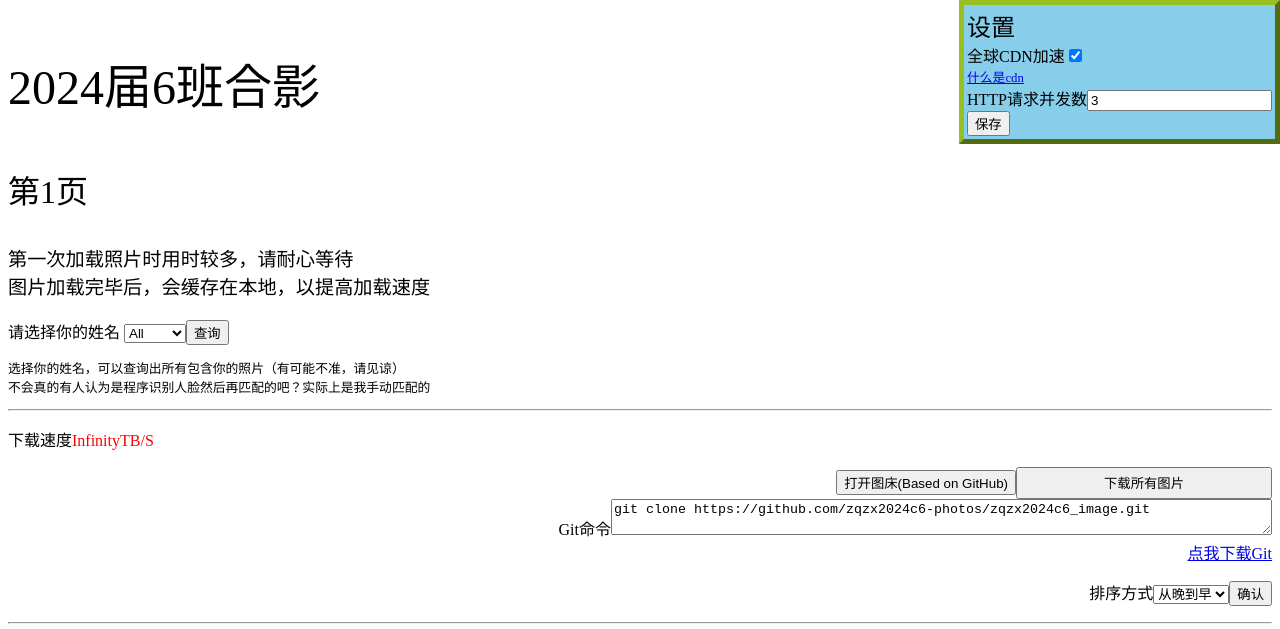
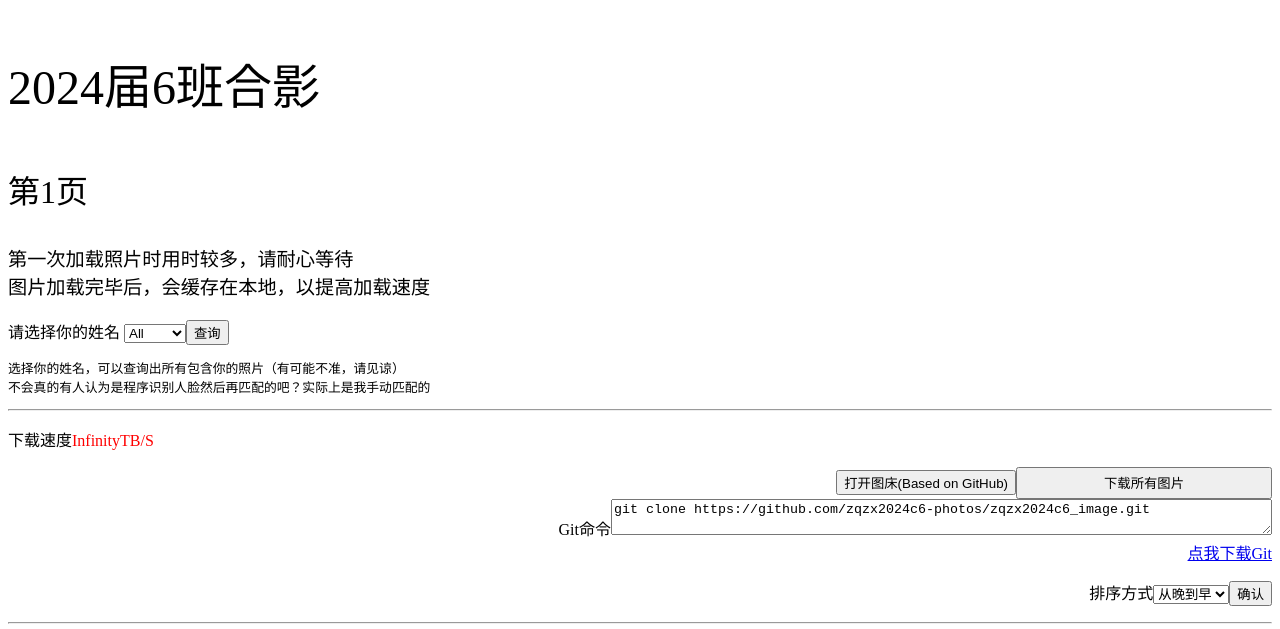
Before and after one commit to zqzx2024c6-photos/zqzx2024c6-photos.github.io, a plain HTML site: page index.html in a window 1280 px wide. Shown: the top 629 px of the page. Drawn offline with Linux system fonts and the light colour scheme; no server answers.

Commit message:
Update index.html

```diff
--- a/index.html
+++ b/index.html
@@ -35,7 +35,7 @@ Photos-Lib-STL
 <hr>
 <div id=images>
 </div>
-<div style='position:fixed;top:0%;right:0%;color:black;background:skyblue;border: 5px outset #98bf21;padding:3px' id=settings></div>
+<div style='position:fixed;top:0%;right:0%;color:black;background:skyblue;border: 5px outset #98bf21;padding:3px;display:none' id=settings></div>
 <div style='position:fixed;bottom:0%;width:100%;color:black;background:skyblue;border: 5px outset #98bf21;padding:3px;text-align:center;' id=tool><input type=button id=back_button value=上一页 onclick=javascript:back_page();>   第<span id=page_num2></span>页   <input type=button id=next_button value=下一页 onclick=javascript:next_page();></div>
 </div>
 
```
